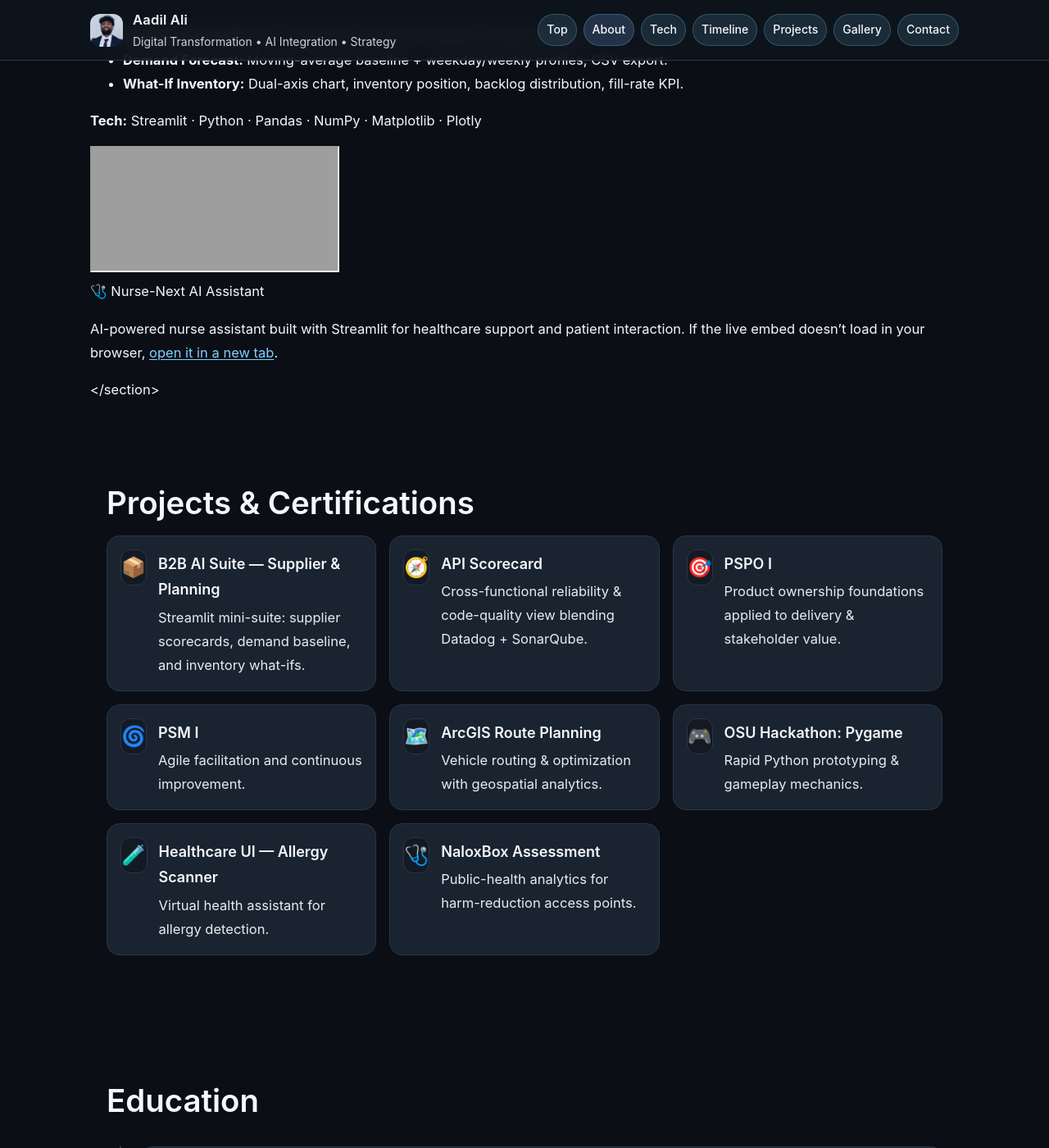
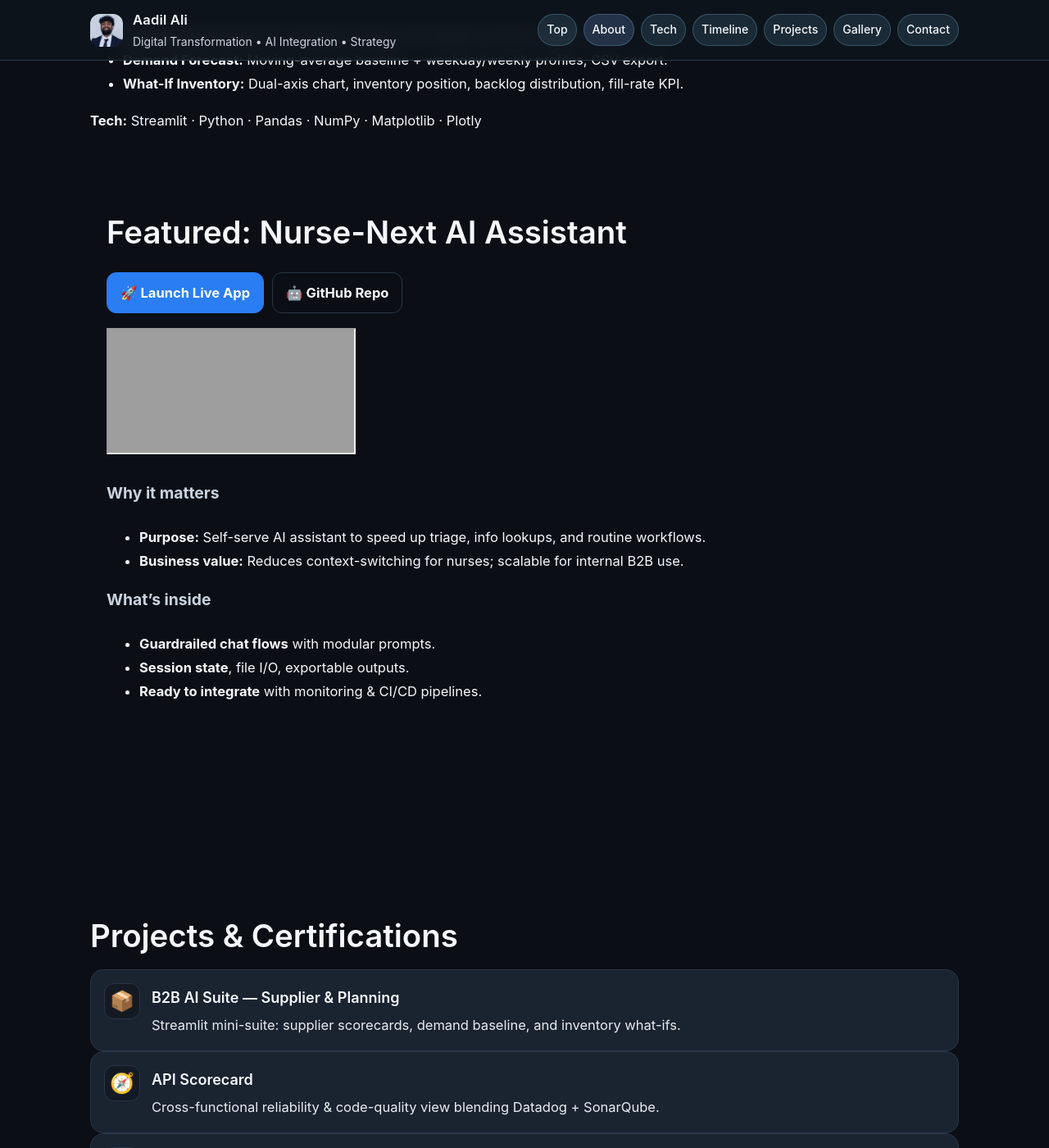
Before and after one commit to aaadil777/aaadil777.github.io, a Jekyll site: the page built from index.md, in a window 1280 px wide and 1400 px high, scrolled down 4243 px. Shown: the whole window at 82% size. Built offline with Jekyll 4.4.1, drawn with Linux system fonts in a browser that asks for light colours; grey boxes are pictures that could not be loaded.

Commit message:
Add Nurse-Next AI featured section and expand Skills chips

```diff
--- a/index.md
+++ b/index.md
@@ -87,32 +87,48 @@
     <p><strong>Tech:</strong> Streamlit · Python · Pandas · NumPy · Matplotlib · Plotly</p>
   </div>
 
-  <div class="featured-embed">
-  <div class="embed">
+<!-- FEATURED: Nurse-Next AI (Streamlit) -->
+<section id="nursenext" class="reveal">
+  <h2 class="h-section">Featured: Nurse-Next AI Assistant</h2>
+
+  <p style="margin:14px 0 18px; display:flex; gap:10px; flex-wrap:wrap;">
+    <a class="btn-cta" href="https://nurse-next-ai-assistant.streamlit.app/" target="_blank" rel="noopener">🚀 Launch Live App</a>
+    <a class="btn-ghost" href="https://github.com/aaadil777/Nurse-Next-AI" target="_blank" rel="noopener">🤖 GitHub Repo</a>
+  </p>
+
+  <div class="embed-wrap">
     <iframe
       src="https://nurse-next-ai-assistant.streamlit.app/"
+      title="Nurse-Next AI — Streamlit App"
       loading="lazy"
-      title="Nurse-Next AI Assistant"
-      referrerpolicy="no-referrer"
-      allowfullscreen>
-    </iframe>
+      allow="clipboard-read; clipboard-write"
+    ></iframe>
   </div>
 
-  <div class="embed-meta">
-    <div class="p-title">🩺 Nurse-Next AI Assistant</div>
-    <p class="p-desc">
-      AI-powered nurse assistant built with Streamlit for healthcare support and patient interaction.
-      If the live embed doesn’t load in your browser, <a href="https://nurse-next-ai-assistant.streamlit.app/" target="_blank" rel="noopener">open it in a new tab</a>.
-    </p>
-  </div>
+  <h3 class="h-sub" style="margin-top:22px;">Why it matters</h3>
+  <ul>
+    <li><strong>Purpose:</strong> Self-serve AI assistant to speed up triage, info lookups, and routine workflows.</li>
+    <li><strong>Business value:</strong> Reduces context-switching for nurses; scalable for internal B2B use.</li>
+  </ul>
+
+  <h3 class="h-sub">What’s inside</h3>
+  <ul>
+    <li><strong>Guardrailed chat flows</strong> with modular prompts.</li>
+    <li><strong>Session state</strong>, file I/O, exportable outputs.</li>
+    <li><strong>Ready to integrate</strong> with monitoring & CI/CD pipelines.</li>
+  </ul>
+</section>
 
 </section>
 
 <section id="portfolio" class="reveal">
   <h2 class="h-section">Projects & Certifications</h2>
-  <div class="proj-grid">
+  <div class="preview-grid">
     {% for p in site.data.projects %}
-      <a class="proj-card" href="{{ p.url }}" target="_blank" rel="noopener" data-img="{{ p.image | relative_url }}">
+      <a class="proj-card"
+         href="{{ p.url }}"
+         target="_blank" rel="noopener"
+         data-img="{{ p.image | relative_url }}">
         <span class="proj-icon" aria-hidden="true">{{ p.emoji }}</span>
         <div class="proj-meta">
           <div class="proj-title">{{ p.title }}</div>
@@ -121,7 +137,6 @@
       </a>
     {% endfor %}
   </div>
-  <div class="hover-preview" aria-hidden="true"><img alt=""></div>
 </section>
 
 <section id="education" class="reveal">
```
